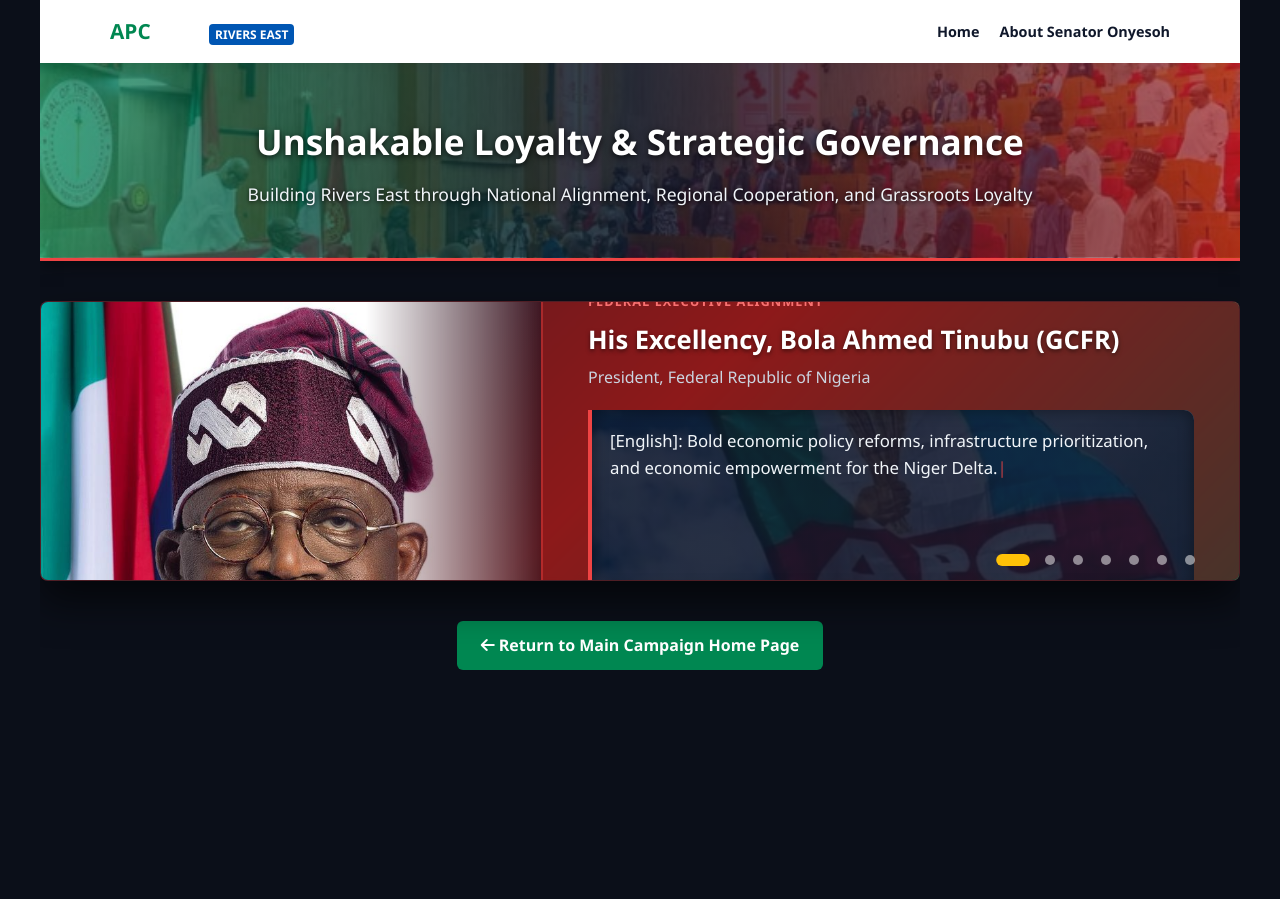
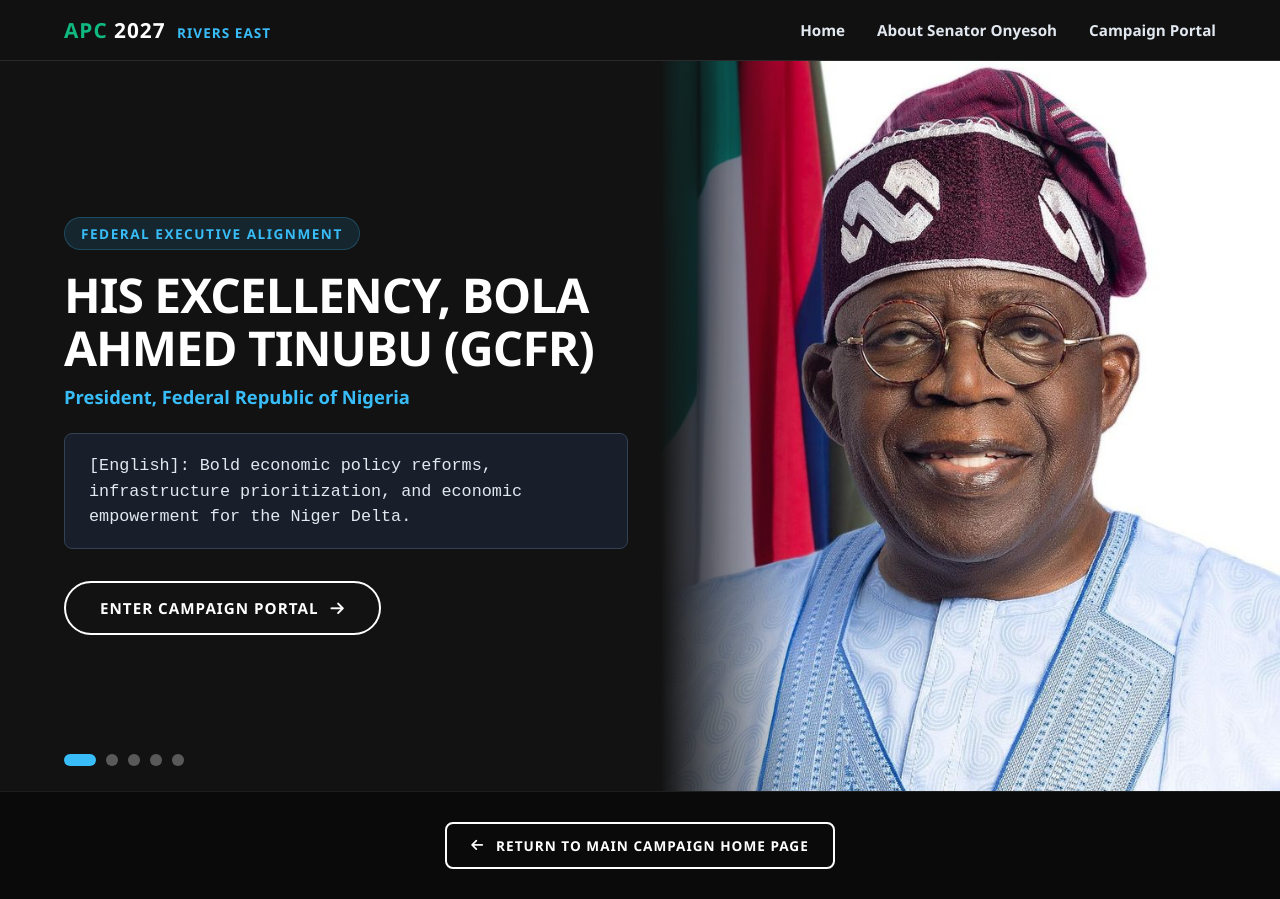
Before and after one commit to edikanoffiong2003-collab/APC, a plain HTML site: page index.html in a window 1280 px wide. Before the commit the page ends 800 px from the top, so only its background shows below. Drawn offline with Linux system fonts and the light colour scheme.

Commit message:
update the index html

```diff
--- a/index.html
+++ b/index.html
@@ -2,10 +2,218 @@
 <html lang="en">
 <head>
   <meta charset="UTF-8" />
-  <meta name="viewport" content="width=1200, initial-scale=0.35, minimum-scale=0.2, maximum-scale=3.0, user-scalable=yes"/>
+  <meta name="viewport" content="width=device-width, initial-scale=1.0" />
   <title>Strategic Alliances & Leadership | Senator Allwell Onyesoh</title>
-  <link rel="stylesheet" href="styles.css" />
+
   <link rel="stylesheet" href="https://cdnjs.cloudflare.com/ajax/libs/font-awesome/6.4.0/css/all.min.css" />
+
+  <style>
+    * { box-sizing: border-box; margin: 0; padding: 0; }
+    body {
+      background-color: #121212;
+      color: #ffffff;
+      font-family: 'Segoe UI', system-ui, -apple-system, sans-serif;
+      overflow-x: hidden;
+    }
+
+    /* Navigation Bar */
+    .navbar {
+      background: rgba(18, 18, 18, 0.95);
+      border-bottom: 1px solid #2a2a2a;
+      padding: 1rem 5%;
+      position: sticky;
+      top: 0;
+      z-index: 100;
+    }
+    .nav-container { display: flex; justify-content: space-between; align-items: center; max-width: 1400px; margin: 0 auto; }
+    .logo { font-size: 1.3rem; font-weight: 800; letter-spacing: 1px; }
+    .apc-green { color: #10b981; }
+    .tag { color: #38bdf8; font-size: 0.85rem; margin-left: 5px; }
+    .nav-links { list-style: none; display: flex; gap: 2rem; }
+    .nav-links a { color: #e2e8f0; text-decoration: none; font-weight: 600; font-size: 0.95rem; transition: color 0.2s ease; }
+    .nav-links a:hover { color: #38bdf8; }
+
+    /* Slideshow Container */
+    .slideshow-container {
+      position: relative;
+      min-height: calc(100vh - 70px);
+      width: 100%;
+      background: #121212;
+      overflow: hidden;
+    }
+
+    /* Individual Slide */
+    .slide {
+      position: absolute;
+      inset: 0;
+      display: flex;
+      align-items: center;
+      justify-content: space-between;
+      padding: 0 0 0 5%;
+      opacity: 0;
+      visibility: hidden;
+      transition: opacity 0.8s ease-in-out, visibility 0.8s ease-in-out;
+      z-index: 1;
+    }
+
+    .slide.active {
+      opacity: 1;
+      visibility: visible;
+      z-index: 2;
+    }
+
+    /* Left Text Content Box */
+    .hero-left-content {
+      flex: 1;
+      max-width: 650px;
+      padding-right: 2rem;
+      z-index: 3;
+    }
+
+    .hero-badge {
+      display: inline-block;
+      background: rgba(56, 189, 248, 0.12);
+      color: #38bdf8;
+      padding: 6px 16px;
+      border-radius: 20px;
+      font-size: 0.85rem;
+      font-weight: 700;
+      text-transform: uppercase;
+      letter-spacing: 1.5px;
+      margin-bottom: 1.2rem;
+      border: 1px solid rgba(56, 189, 248, 0.25);
+    }
+
+    .gold-tag {
+      background: rgba(245, 158, 11, 0.15);
+      color: #fbbf24;
+      border-color: rgba(245, 158, 11, 0.3);
+    }
+
+    .hero-main-title {
+      font-size: 3rem;
+      font-weight: 900;
+      line-height: 1.1;
+      letter-spacing: -1px;
+      margin-bottom: 0.6rem;
+      color: #ffffff;
+      text-transform: uppercase;
+    }
+
+    .hero-role-title {
+      font-size: 1.15rem;
+      color: #38bdf8;
+      font-weight: 700;
+      margin-bottom: 1.5rem;
+    }
+
+    /* Typewriter Box Container */
+    .typewriter-container {
+      background: rgba(30, 41, 59, 0.6);
+      border: 1px solid #334155;
+      padding: 1.2rem 1.5rem;
+      border-radius: 8px;
+      margin-bottom: 2rem;
+      min-height: 90px;
+      display: flex;
+      align-items: center;
+    }
+
+    .typewriter-text {
+      font-size: 1.05rem;
+      color: #e2e8f0;
+      line-height: 1.5;
+      font-family: monospace;
+    }
+
+    .hero-cta-btn {
+      display: inline-flex;
+      align-items: center;
+      gap: 12px;
+      padding: 15px 34px;
+      border: 2px solid #ffffff;
+      border-radius: 50px;
+      color: #ffffff;
+      text-decoration: none;
+      font-weight: 700;
+      font-size: 0.95rem;
+      letter-spacing: 1px;
+      text-transform: uppercase;
+      transition: all 0.3s ease;
+      background: transparent;
+    }
+
+    .hero-cta-btn:hover {
+      background: #ffffff;
+      color: #121212;
+      transform: translateY(-2px);
+    }
+
+    /* Right Side Portrait Wrapper */
+    .hero-right-image {
+      flex: 1.1;
+      height: calc(100vh - 70px);
+      display: flex;
+      justify-content: flex-end;
+      align-items: flex-end;
+      position: relative;
+    }
+
+    .hero-right-image img {
+      height: 100%;
+      width: 100%;
+      object-fit: cover;
+      object-position: top center;
+      mask-image: linear-gradient(to right, rgba(0, 0, 0, 0) 0%, rgba(0, 0, 0, 1) 22%);
+      -webkit-mask-image: linear-gradient(to right, rgba(0, 0, 0, 0) 0%, rgba(0, 0, 0, 1) 22%);
+    }
+
+    /* Carousel Indicator Dots */
+    .slideshow-dots {
+      position: absolute;
+      bottom: 25px;
+      left: 5%;
+      display: flex;
+      gap: 10px;
+      z-index: 10;
+    }
+
+    .dot {
+      width: 12px;
+      height: 12px;
+      border-radius: 50%;
+      background: rgba(255, 255, 255, 0.3);
+      cursor: pointer;
+      transition: all 0.3s ease;
+    }
+
+    .dot.active {
+      background: #38bdf8;
+      width: 32px;
+      border-radius: 12px;
+    }
+
+    .bottom-nav {
+      text-align: center;
+      padding: 30px 0;
+      background: #0a0a0a;
+      border-top: 1px solid #1e1e1e;
+    }
+
+    @media (max-width: 992px) {
+      .slideshow-container { min-height: auto; height: auto; }
+      .slide { position: relative; flex-direction: column; padding: 2.5rem 1.5rem 0 1.5rem; display: none; opacity: 1; visibility: visible; }
+      .slide.active { display: flex; }
+      .hero-left-content { max-width: 100%; padding-right: 0; text-align: center; }
+      .hero-main-title { font-size: 2.2rem; }
+      .hero-right-image { width: 100%; height: 420px; margin-top: 2rem; }
+      .hero-right-image img {
+        mask-image: linear-gradient(to top, rgba(0, 0, 0, 0) 0%, rgba(0, 0, 0, 1) 25%);
+        -webkit-mask-image: linear-gradient(to top, rgba(0, 0, 0, 0) 0%, rgba(0, 0, 0, 1) 25%);
+      }
+      .slideshow-dots { position: relative; bottom: 0; left: 0; justify-content: center; padding: 15px 0 25px 0; }
+    }
+  </style>
 </head>
 <body class="leadership-page">
 
@@ -15,130 +223,106 @@
       <div class="logo">
         <a href="index.html" style="text-decoration: none; color: inherit;">
           <span class="apc-green">APC</span> 2027 <span class="tag">RIVERS EAST</span>
-      </a>
+        </a>
       </div>
       <ul class="nav-links">
         <li><a href="index.html">Home</a></li>
         <li><a href="about.html">About Senator Onyesoh</a></li>
-
+        <li><a href="campaign-landing.html">Campaign Portal</a></li>
       </ul>
     </div>
   </nav>
 
-  <!-- Section Showcase Header -->
-  <header class="showcase-header" style="background-image: linear-gradient(90deg, rgba(0, 135, 81, 0.7) 0%, rgba(15, 23, 42, 0.85) 50%, rgba(163, 29, 29, 0.7) 100%), url('src/0aea4e6823f5abef2ad9ab0a8b0942b1.jpg'); background-size: cover; background-position: center;">
-    <div class="container">
-      <h2>Unshakable Loyalty & Strategic Governance</h2>
-      <p>Building Rivers East through National Alignment, Regional Cooperation, and Grassroots Loyalty</p>
-    </div>
-  </header>
-
-
   <!-- Main Slideshow Section -->
   <section class="slideshow-container">
 
-    <!-- SLIDE 1: President Tinubu -->
+    <!-- SLIDE 0: President Tinubu -->
     <div class="slide active" data-slide="0">
-      <div class="slide-image-box" style="background-image: linear-gradient(rgba(15, 23, 42, 0.3), rgba(15, 23, 42, 0.3)), url('src/0aea4e6823f5abef2ad9ab0a8b0942b1.jpg'); background-size: cover; background-position: center;">
-        <img src="c959b20afb59da87d8478d2647a3f7a8.jpg" onerror="this.onerror=null; this.src='c959b20afb59da87d8478d2647a3f7a8.jpg';" alt="President Bola Ahmed Tinubu">
-      </div>
-      <div class="slide-content-box">
-        <span class="leader-tag">Federal Executive Alignment</span>
-        <h3 class="leader-name">His Excellency, Bola Ahmed Tinubu (GCFR)</h3>
-        <span class="leader-title">President, Federal Republic of Nigeria</span>
-        <div class="typewriter-container" style="background-image: linear-gradient(rgba(15, 23, 42, 0.88), rgba(15, 23, 42, 0.88)), url('src/3bbb85ae8f4f4ab6b544b5eac383f249.jpg'); background-size: cover; background-position: center;">
+      <div class="hero-left-content">
+        <span class="hero-badge">Federal Executive Alignment</span>
+        <h1 class="hero-main-title">His Excellency, Bola Ahmed Tinubu (GCFR)</h1>
+        <div class="hero-role-title">President, Federal Republic of Nigeria</div>
+        <div class="typewriter-container">
           <p class="typewriter-text" id="text-slide-0"></p>
         </div>
+        <a href="campaign-landing.html" class="hero-cta-btn">
+          ENTER CAMPAIGN PORTAL <i class="fa-solid fa-arrow-right"></i>
+        </a>
+      </div>
+      <div class="hero-right-image">
+        <img src="c959b20afb59da87d8478d2647a3f7a8.jpg" alt="President Bola Ahmed Tinubu">
       </div>
     </div>
 
-    <!-- SLIDE 2: Senate President -->
+    <!-- SLIDE 1: Senate President Akpabio -->
     <div class="slide" data-slide="1">
-      <div class="slide-image-box" style="background-image: linear-gradient(rgba(15, 23, 42, 0.3), rgba(15, 23, 42, 0.3)), url('src/0aea4e6823f5abef2ad9ab0a8b0942b1.jpg'); background-size: cover; background-position: center;">
-        <img src="images (21).jpeg" onerror="this.onerror=null; this.src='images (21).jpeg';" alt="Senate President Godswill Akpabio">
-      </div>
-      <div class="slide-content-box">
-        <span class="leader-tag">Legislative Leadership</span>
-        <h3 class="leader-name">His Excellency, Senator Godswill Akpabio (GCON)</h3>
-        <span class="leader-title">President of the Senate</span>
-        <div class="typewriter-container" style="background-image: linear-gradient(rgba(15, 23, 42, 0.88), rgba(15, 23, 42, 0.88)), url('src/3bbb85ae8f4f4ab6b544b5eac383f249.jpg'); background-size: cover; background-position: center;">
+      <div class="hero-left-content">
+        <span class="hero-badge">Legislative Leadership</span>
+        <h1 class="hero-main-title">His Excellency, Senator Godswill Akpabio (GCON)</h1>
+        <div class="hero-role-title">President of the Senate</div>
+        <div class="typewriter-container">
           <p class="typewriter-text" id="text-slide-1"></p>
         </div>
+        <a href="campaign-landing.html" class="hero-cta-btn">
+          ENTER CAMPAIGN PORTAL <i class="fa-solid fa-arrow-right"></i>
+        </a>
+      </div>
+      <div class="hero-right-image">
+        <img src="images (21).jpeg" alt="Senate President Godswill Akpabio">
       </div>
     </div>
 
-    <!-- SLIDE 4: Minister of FCT -->
-    <div class="slide" data-slide="3">
-      <div class="slide-image-box" style="background-image: linear-gradient(rgba(15, 23, 42, 0.3), rgba(15, 23, 42, 0.3)), url('src/0aea4e6823f5abef2ad9ab0a8b0942b1.jpg'); background-size: cover; background-position: center;">
-        <img src="images (22).jpeg" onerror="this.onerror=null; this.src='images (22).jpeg';" alt="Chief Nyesom Wike">
+    <!-- SLIDE 2: Minister Wike -->
+    <div class="slide" data-slide="2">
+      <div class="hero-left-content">
+        <span class="hero-badge">Regional Strategic Leader</span>
+        <h1 class="hero-main-title"> His Execellency, Chief Barr. Nyesom Ezenwo Wike</h1>
+        <div class="hero-role-title">Minister of the Federal Capital Territory</div>
+        <div class="typewriter-container">
+          <p class="typewriter-text" id="text-slide-2"></p>
+        </div>
+        <a href="campaign-landing.html" class="hero-cta-btn">
+          ENTER CAMPAIGN PORTAL <i class="fa-solid fa-arrow-right"></i>
+        </a>
       </div>
-      <div class="slide-content-box">
-        <span class="leader-tag">Regional Strategic Leader</span>
-        <h3 class="leader-name">Chief Barr. Nyesom Ezenwo Wike</h3>
-        <span class="leader-title">Minister of the Federal Capital Territory</span>
-        <div class="typewriter-container" style="background-image: linear-gradient(rgba(15, 23, 42, 0.88), rgba(15, 23, 42, 0.88)), url('src/3bbb85ae8f4f4ab6b544b5eac383f249.jpg'); background-size: cover; background-position: center;">
-          <p class="typewriter-text" id="text-slide-3"></p>
-        </div>
+      <div class="hero-right-image">
+        <img src="images (22).jpeg" alt="Chief Nyesom Wike">
       </div>
     </div>
 
-    <!-- SLIDE 5: Hon Kelechi Nwogu -->
-    <div class="slide" data-slide="4">
-      <div class="slide-image-box" style="background-image: linear-gradient(rgba(15, 23, 42, 0.3), rgba(15, 23, 42, 0.3)), url('src/0aea4e6823f5abef2ad9ab0a8b0942b1.jpg'); background-size: cover; background-position: center;">
-        <img src="images (25).jpeg" onerror="this.onerror=null; this.src='images (25).jpeg';" alt="Hon Kelechi Nwogu">
+    <!-- SLIDE 3: APC Governorship Candidate -->
+    <div class="slide" data-slide="3">
+      <div class="hero-left-content">
+        <span class="hero-badge">State Executive Vision</span>
+        <h1 class="hero-main-title">Rt. Hon. Kingsley Ogundu Chinda.</h1>
+        <div class="hero-role-title">Rivers State Consolidation</div>
+        <div class="typewriter-container">
+          <p class="typewriter-text" id="text-slide-3"></p>
+        </div>
+        <a href="campaign-landing.html" class="hero-cta-btn">
+          ENTER CAMPAIGN PORTAL <i class="fa-solid fa-arrow-right"></i>
+        </a>
       </div>
-      <div class="slide-content-box">
-        <span class="leader-tag">Federal Legislative Leader</span>
-        <h3 class="leader-name">Hon. Kelechi Nwogu</h3>
-        <span class="leader-title">House Of Representatives (Etche/Omuma Constituency)</span>
-        <div class="typewriter-container" style="background-image: linear-gradient(rgba(15, 23, 42, 0.88), rgba(15, 23, 42, 0.88)), url('src/3bbb85ae8f4f4ab6b544b5eac383f249.jpg'); background-size: cover; background-position: center;">
-          <p class="typewriter-text" id="text-slide-4"></p>
-        </div>
+      <div class="hero-right-image">
+        <img src="img-20260914-wa0006-qzhla.jpg" alt="APC Governorship Candidate">
       </div>
     </div>
 
-    <!-- SLIDE 6: APC Governorship Candidate -->
-    <div class="slide" data-slide="5">
-      <div class="slide-image-box" style="background-image: linear-gradient(rgba(15, 23, 42, 0.3), rgba(15, 23, 42, 0.3)), url('src/0aea4e6823f5abef2ad9ab0a8b0942b1.jpg'); background-size: cover; background-position: center;">
-        <img src="img-20260914-wa0006-qzhla.jpg" onerror="this.onerror=null; this.src='img-20260914-wa0006-qzhla.jpg';" alt="APC Governorship Candidate">
+    <!-- SLIDE 4: Senator Allwell Onyesoh -->
+    <div class="slide" data-slide="4">
+      <div class="hero-left-content">
+        <span class="hero-badge gold-tag">The Visionary Champion</span>
+        <h1 class="hero-main-title">Senator Allwell Heacho Onyesoh</h1>
+        <div class="hero-role-title">Senator Representing Rivers East Senatorial District</div>
+        <div class="typewriter-container">
+          <p class="typewriter-text" id="text-slide-4"></p>
+        </div>
+        <a href="campaign-landing.html" class="hero-cta-btn">
+          ENTER CAMPAIGN PORTAL <i class="fa-solid fa-arrow-right"></i>
+        </a>
       </div>
-      <div class="slide-content-box">
-        <span class="leader-tag">State Executive Vision</span>
-        <h3 class="leader-name">Hon. Kingsley Ogundu Chinda</h3>
-        <span class="leader-title">APC Governorship Candidate, Rivers State</span>
-        <div class="typewriter-container" style="background-image: linear-gradient(rgba(15, 23, 42, 0.88), rgba(15, 23, 42, 0.88)), url('src/3bbb85ae8f4f4ab6b544b5eac383f249.jpg'); background-size: cover; background-position: center;">
-          <p class="typewriter-text" id="text-slide-5"></p>
-        </div>
-      </div>
-    </div>
-
-    <!-- SLIDE 7: Local Government Chairman -->
-    <div class="slide" data-slide="6">
-      <div class="slide-image-box" style="background-image: linear-gradient(rgba(15, 23, 42, 0.3), rgba(15, 23, 42, 0.3)), url('src/0aea4e6823f5abef2ad9ab0a8b0942b1.jpg'); background-size: cover; background-position: center;">
-        <img src="images (24).jpeg" onerror="this.onerror=null; this.src='images (24).jpeg';" alt="Local Government Chairman">
-      </div>
-      <div class="slide-content-box">
-        <span class="leader-tag">Grassroots Coordination</span>
-        <h3 class="leader-name">Executive Local Government Leadership</h3>
-        <span class="leader-title">Etche & Rivers East LGA Chairmanship</span>
-        <div class="typewriter-container" style="background-image: linear-gradient(rgba(15, 23, 42, 0.88), rgba(15, 23, 42, 0.88)), url('src/3bbb85ae8f4f4ab6b544b5eac383f249.jpg'); background-size: cover; background-position: center;">
-          <p class="typewriter-text" id="text-slide-6"></p>
-        </div>
-      </div>
-    </div>
-
-    <!-- FINAL SLIDE 8: Senator Allwell Onyesoh -->
-    <div class="slide" data-slide="7">
-      <div class="slide-image-box" style="background-image: linear-gradient(rgba(15, 23, 42, 0.3), rgba(15, 23, 42, 0.3)), url('src/0aea4e6823f5abef2ad9ab0a8b0942b1.jpg'); background-size: cover; background-position: center;">
-        <img src="src/images (17).jpeg" onerror="this.onerror=null; this.src='src/images (17).jpeg';" alt="Senator Allwell Onyesoh">
-      </div>
-      <div class="slide-content-box highlight-senator">
-        <span class="leader-tag gold-tag">The Visionary Champion</span>
-        <h3 class="leader-name">Senator Allwell Heacho Onyesoh</h3>
-        <span class="leader-title">Senator Representing Rivers East Senatorial District</span>
-        <div class="typewriter-container" style="background-image: linear-gradient(rgba(15, 23, 42, 0.88), rgba(15, 23, 42, 0.88)), url('src/3bbb85ae8f4f4ab6b544b5eac383f249.jpg'); background-size: cover; background-position: center;">
-          <p class="typewriter-text" id="text-slide-7"></p>
-        </div>
+      <div class="hero-right-image">
+        <img src="src/images (17).jpeg" alt="Senator Allwell Onyesoh">
       </div>
     </div>
 
@@ -147,13 +331,14 @@
 
   </section>
 
-  </section>
-
-  <!-- Navigation Link Back to Main Campaign -->
-  <div style="text-align: center; margin: 40px 0;">
-    <a href="campaign-landing.html" class="btn-primary"><i class="fa-solid fa-arrow-left"></i> Return to Main Campaign Home Page</a>
+  <!-- Bottom Navigation Link -->
+  <div class="bottom-nav">
+    <a href="campaign-landing.html" class="hero-cta-btn" style="border-radius: 8px; font-size: 0.85rem; padding: 12px 24px;">
+      <i class="fa-solid fa-arrow-left"></i> Return to Main Campaign Home Page
+    </a>
   </div>
 
+  <!-- Link your external slideshow JS script -->
   <script src="slideshow.js"></script>
 </body>
 </html>
--- a/slideshow.js
+++ b/slideshow.js
@@ -1,5 +1,5 @@
 /* ==========================================================================
-   SLIDESHOW & MULTI-LANGUAGE ERASER/TYPEWRITER SYSTEM (STOPS AT FINAL SLIDE)
+   SLIDESHOW & MULTI-LANGUAGE ERASER/TYPEWRITER SYSTEM (LOOPS INFINITELY)
    ========================================================================== */
 
 const slidesData = [
@@ -20,7 +20,6 @@ const slidesData = [
       "[Okrika]: Senate President-mẹ na wa piri priority le-mẹ na bill-mẹ kụrọ-mẹ.",
       "[Pidgin]: Senate President Akpabio dey make sure federal allocation reach our side!"
     ]
-
   },
   {
     messages: [
@@ -33,15 +32,6 @@ const slidesData = [
   },
   {
     messages: [
-      "[English]: Strategic alignment delivering grassroots empowerment and federal projects for Etche/Omuma Constituency.",
-      "[Ikwerre]: Rep. Kelechi Nwogu na-ezisa mmepe na ikike n'obodo Etche na Omuma.",
-      "[Etche]: Onyenwe anyi Rep. Kelechi Nwogu na-eweta ilu olu na mmepe puru iche n'ala Etche.",
-      "[Okrika]: Rep. Kelechi Nwogu dey carry federal project and progress enter every corner for Etche/Omuma.",
-      "[Pidgin]: Rep. Kelechi Nwogu dey work hand-in-hand with the people to bring real mmepe and youth empowerment!"
-    ]
-  },
-  {
-    messages: [
       "[English]: Unified vision connecting state development plans with Senator Onyesoh’s legislative agenda.",
       "[Ikwerre]: Governorship Candidate anyi no-zi kpa state ayi ga-eme nweru mmepe.",
       "[Etche]: Onyenwe anyi na-azọ Governor na-eweta amamihe na ihu n'anya na Rivers.",
@@ -50,16 +40,7 @@ const slidesData = [
     ]
   },
   {
-    messages: [
-      "[English]: Direct ward-level implementation of Senator Onyesoh’s local welfare and scholarship programs.",
-      "[Ikwerre]: Leadership LGA anyi no-meje oru riali na ward dum kpa ayi na-adima.",
-      "[Etche]: Chairman LGA na-eweta nkwado Senator gaa na ward nile.",
-      "[Okrika]: Chairman-mẹ na grassroots piri community empowerment mangi.",
-      "[Pidgin]: Local Government Chairman dey deliver Senator's empowerment direct to every ward!"
-    ]
-  },
-  {
-    // FINAL SLIDE: SENATOR ALLWELL ONYESOH
+    // FINAL SLIDE: SENATOR ALLWELL ONYESOH (Index 4)
     messages: [
       "[English - Past Achievements]: Facilitated key bills, sponsored hundreds of university scholarships, and empowered local businesses.",
       "[English - Future Commitment]: Re-elect Senator Onyesoh for expanded industrial growth, continuous pipelines, and youth employment!",
@@ -96,7 +77,7 @@ function typeAndEraseText(elementId, messages, msgIndex = 0, onComplete) {
   const element = document.getElementById(elementId);
 
   if (!element) {
-    if (onComplete && currentSlideIndex < slidesData.length - 1) onComplete();
+    if (onComplete) onComplete();
     return;
   }
 
@@ -110,17 +91,15 @@ function typeAndEraseText(elementId, messages, msgIndex = 0, onComplete) {
       typewriterTimeout = setTimeout(typeChar, 35); // Typing speed
     } else {
       typewriterTimeout = setTimeout(() => {
-        const isLastSlide = currentSlideIndex === slidesData.length - 1;
         const isLastMessage = msgIndex === messages.length - 1;
 
         if (!isLastMessage) {
           // Erase text to type the next message in this slide
           eraseChar();
-        } else if (!isLastSlide && onComplete) {
-          // Move to the next slide only if it's NOT the last slide
+        } else if (onComplete) {
+          // Move to the next slide once all messages for this slide finish
           onComplete();
         }
-        // If it is the last slide & last message, execution stops naturally here.
       }, 1200);
     }
   }
@@ -161,10 +140,9 @@ function showSlide(index) {
 }
 
 function nextSlide() {
-  // Stop when reaching the last slide instead of cycling back to index 0
-  if (currentSlideIndex < slidesData.length - 1) {
-    showSlide(currentSlideIndex + 1);
-  }
+  // Loop back to index 0 seamlessly when reaching the end
+  const nextIndex = (currentSlideIndex + 1) % slidesData.length;
+  showSlide(nextIndex);
 }
 
 function jumpToSlide(index) {
```
